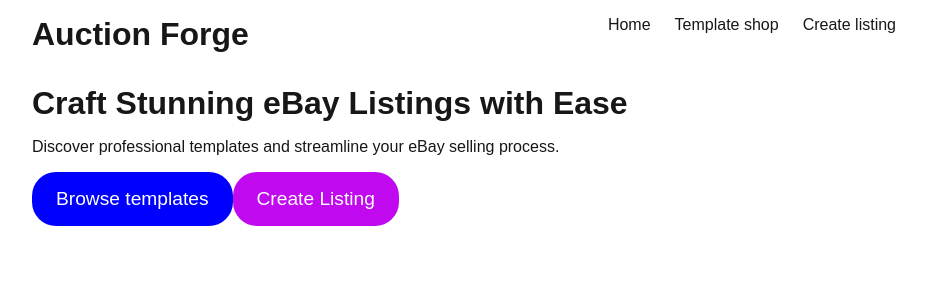
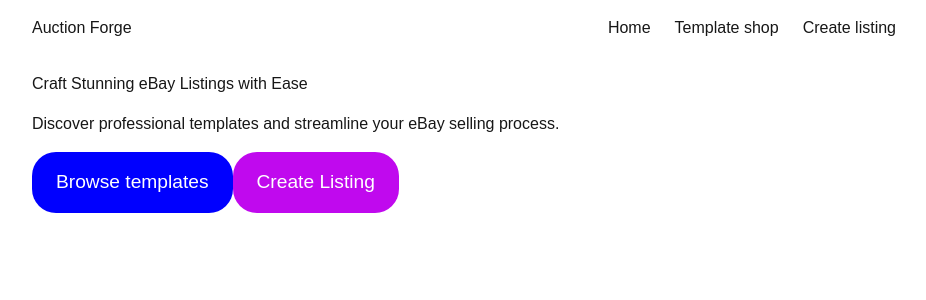
Before and after one commit to Isuu1/auctionforge, a Next.js app: page / in a window 1280 px wide. Shown: the top 300 px of the page, without its empty margins (176-1102 px from the left). Built offline with nearby package versions, Linux system fonts and the light colour scheme.

Commit message:
Add TailwindCSS

```diff
--- a/package.json
+++ b/package.json
@@ -26,6 +26,7 @@
   },
   "devDependencies": {
     "@eslint/eslintrc": "^3",
+    "@tailwindcss/postcss": "^4.1.7",
     "@types/node": "^20",
     "@types/react": "^19",
     "@types/react-dom": "^19",
@@ -35,7 +36,9 @@
     "eslint-plugin-prettier": "^5.4.0",
     "husky": "^9.1.7",
     "lint-staged": "^16.0.0",
+    "postcss": "^8.5.3",
     "prettier": "^3.5.3",
+    "tailwindcss": "^4.1.7",
     "typescript": "^5"
   }
 }
--- /dev/null
+++ b/postcss.config.mjs
@@ -0,0 +1,8 @@
+/** @type {import('tailwindcss').Config} */
+const config = {
+  plugins: {
+    "@tailwindcss/postcss": {},
+  },
+};
+
+export default config;
--- a/shared/styles/globals.css
+++ b/shared/styles/globals.css
@@ -1,3 +1,5 @@
+@import "tailwindcss";
+
 :root {
   --background: #ffffff;
   --foreground: #171717;
```
Also changed, not shown: 1 other file (tests, documents, lock files or other folders).
